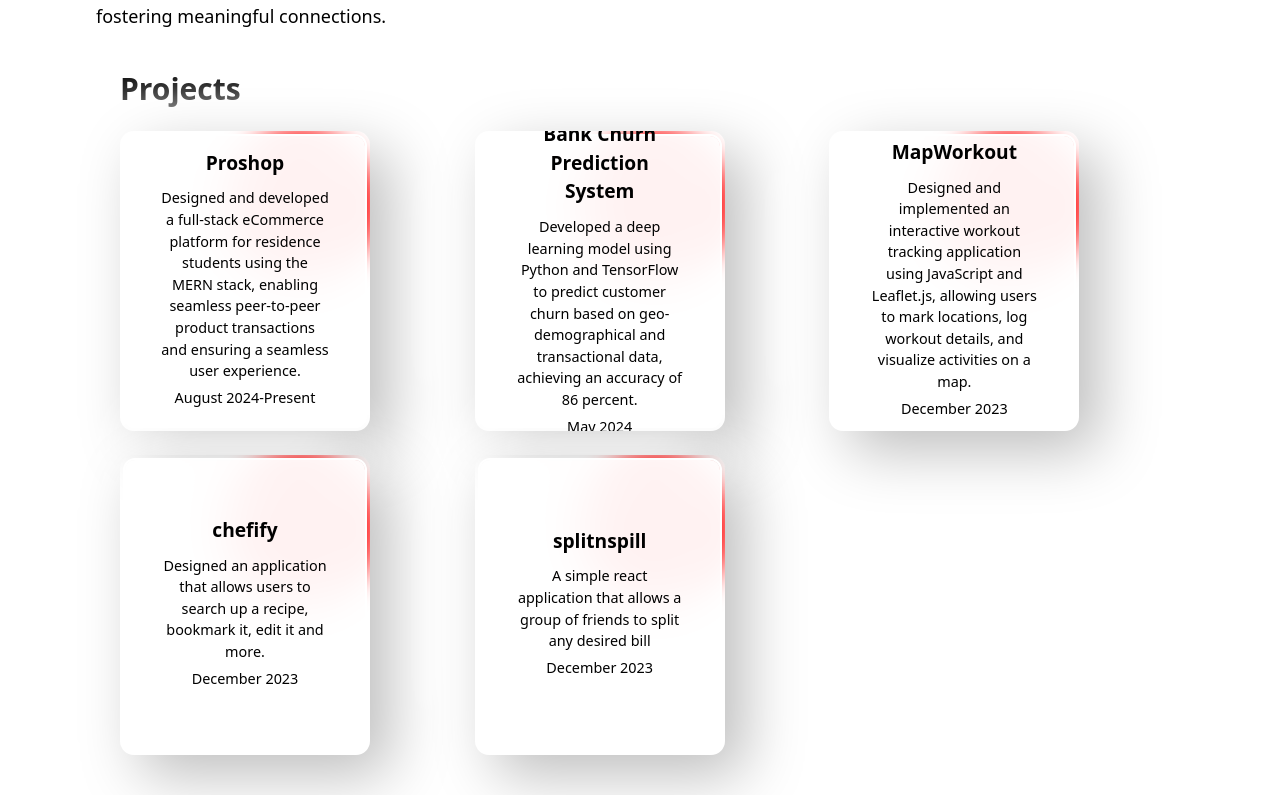
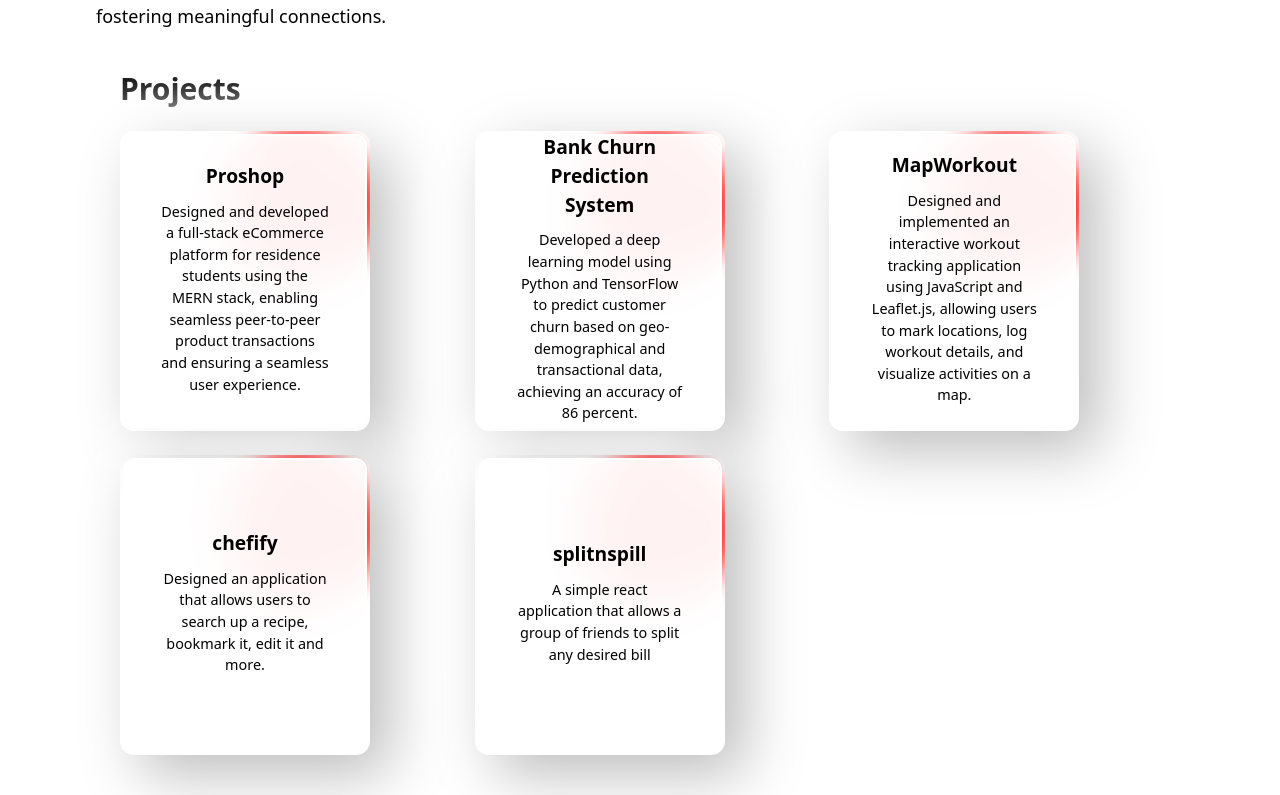
Before and after one commit to Manan565/manan565.github.io, a React (Vite) app: page / in a window 1280 px wide. Shown: the part 815-1610 px from the top of the page. Built offline with nearby package versions, Linux system fonts and the light colour scheme.

Commit message:
all final edits

```diff
--- a/src/components/Cardpro.jsx
+++ b/src/components/Cardpro.jsx
@@ -1,6 +1,6 @@
 import styled from "styled-components";
 
-const Cardpro = ({ title, date, description }) => {
+const Cardpro = ({ title, description }) => {
   return (
     <StyledWrapper>
       <div className="card">
@@ -10,7 +10,6 @@
           <h2>{title}</h2>
 
           <p className="desc">{description}</p>
-          <p className="date">{date}</p>
         </div>
       </div>
     </StyledWrapper>
--- a/src/components/projects.jsx
+++ b/src/components/projects.jsx
@@ -3,35 +3,30 @@
   {
     title: "Proshop",
 
-    date: "August 2024-Present",
     description:
       "Designed and developed a full-stack eCommerce platform for residence students using the MERN stack, enabling seamless peer-to-peer product transactions and ensuring a seamless user experience.",
   },
   {
     title: "Bank Churn Prediction System",
 
-    date: "May 2024",
     description:
       "Developed a deep learning model using Python and TensorFlow to predict customer churn based on geo-demographical and transactional data, achieving an accuracy of 86 percent.",
   },
   {
     title: "MapWorkout",
 
-    date: "December 2023",
     description:
       "Designed and implemented an interactive workout tracking application using JavaScript and Leaflet.js, allowing users to mark locations, log workout details, and visualize activities on a map.",
   },
   {
     title: "chefify",
 
-    date: "December 2023",
     description:
       "Designed an application that allows users to search up a recipe, bookmark it, edit it and more.",
   },
   {
     title: "splitnspill",
 
-    date: "December 2023",
     description:
       "A simple react application that allows a group of friends to split any desired bill",
   },
@@ -46,7 +41,6 @@
           <Cardpro
             key={item.title}
             title={item.title}
-            date={item.date}
             description={item.description}
           />
         ))}
```
